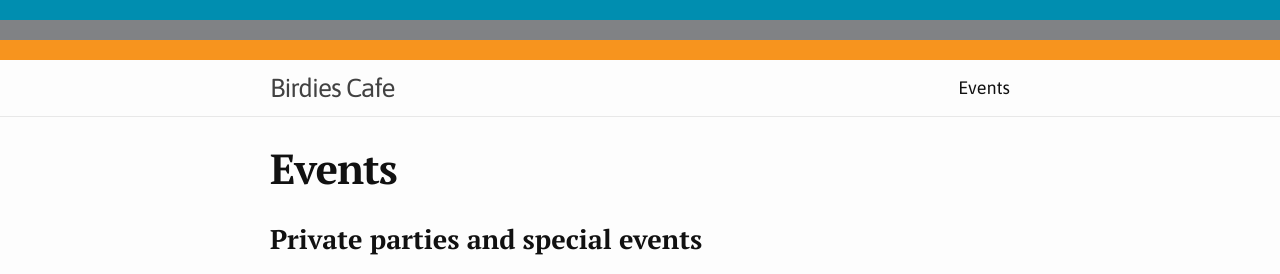
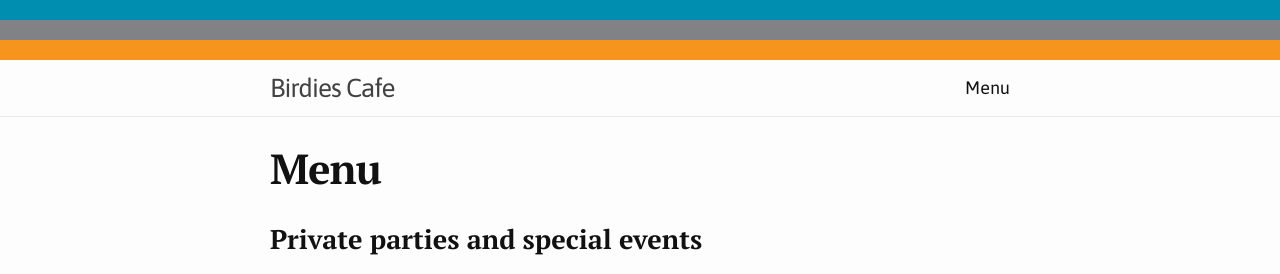
Before and after one commit to birdiescafe/birdiescafe.github.io, a Jekyll site: the page built from events.md, in a window 1280 px wide. Shown: the top 274 px of the page. Built offline with Jekyll 4.4.1, drawn with Linux system fonts in a browser that asks for light colours.

Commit message:
Update events.md

```diff
--- a/events.md
+++ b/events.md
@@ -1,7 +1,7 @@
 ---
 layout: page
-title: Events
-permalink: /events/
+title: Menu
+permalink: /Menu/
 ---
 # Private parties and special events
 
```
